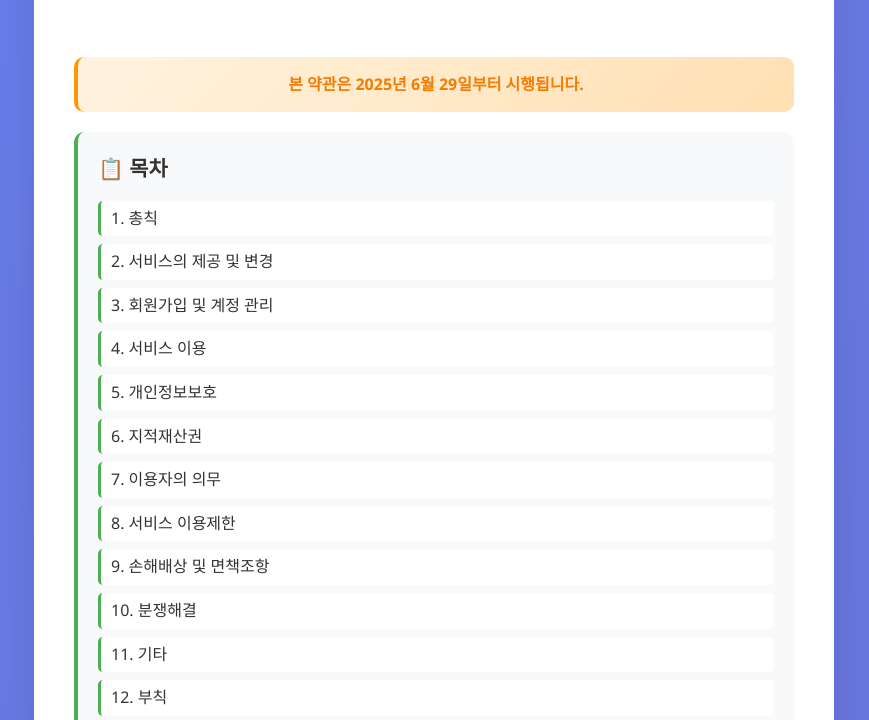
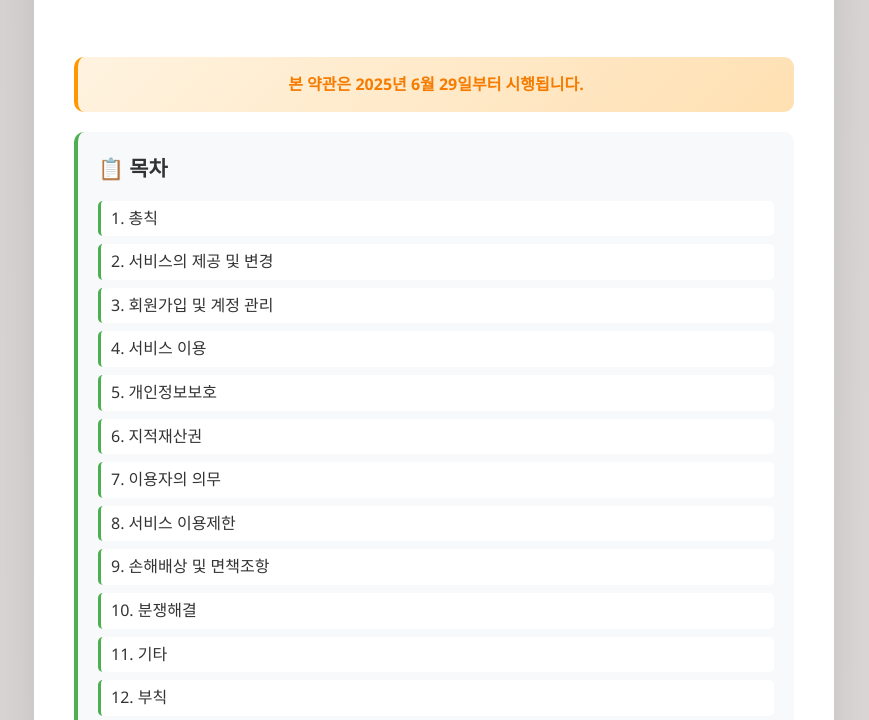
Before and after one commit to BlackCows-Team/blackcows-privacy, a plain HTML site: page terms-of-service.html in a window 1280 px wide. Shown: the part 278-998 px from the top of the page, without its empty margins (206-1075 px from the left). Drawn offline with Linux system fonts and the light colour scheme.

Commit message:
Update terms-of-service.html

```diff
--- a/terms-of-service.html
+++ b/terms-of-service.html
@@ -16,7 +16,7 @@
             font-family: 'Segoe UI', Tahoma, Geneva, Verdana, sans-serif;
             line-height: 1.6;
             color: #333;
-            background: linear-gradient(135deg, #667eea 0%, #764ba2 100%);
+            background: linear-gradient(135deg, #d5d1d1 0%, #f2f1f1 100%);
             min-height: 100vh;
             padding: 20px 0;
         }
```
